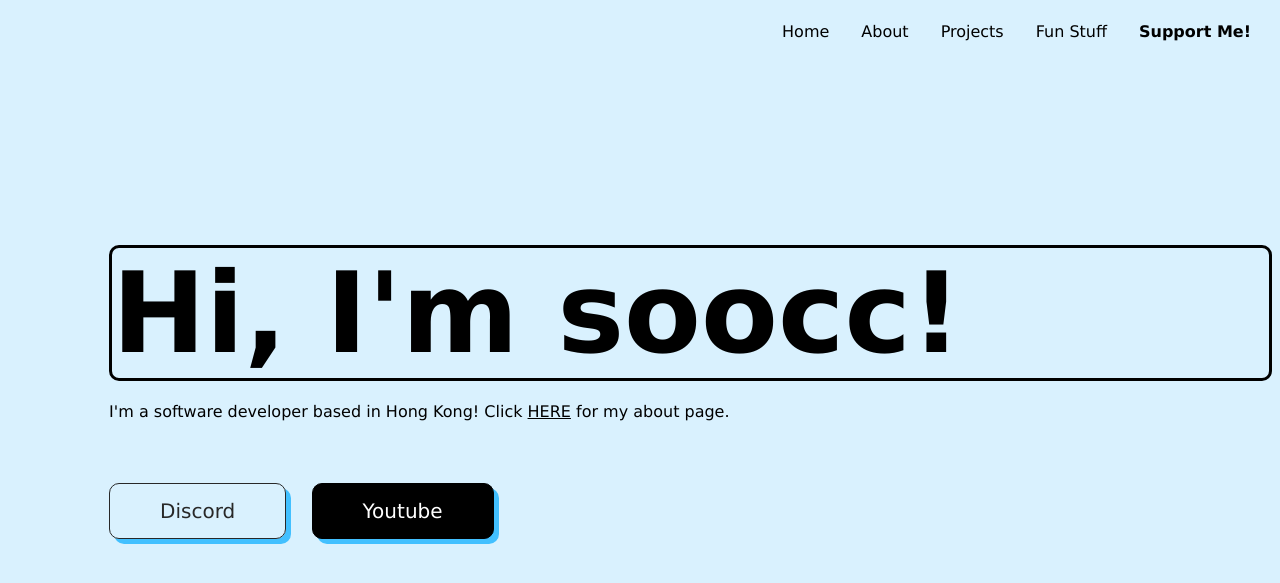
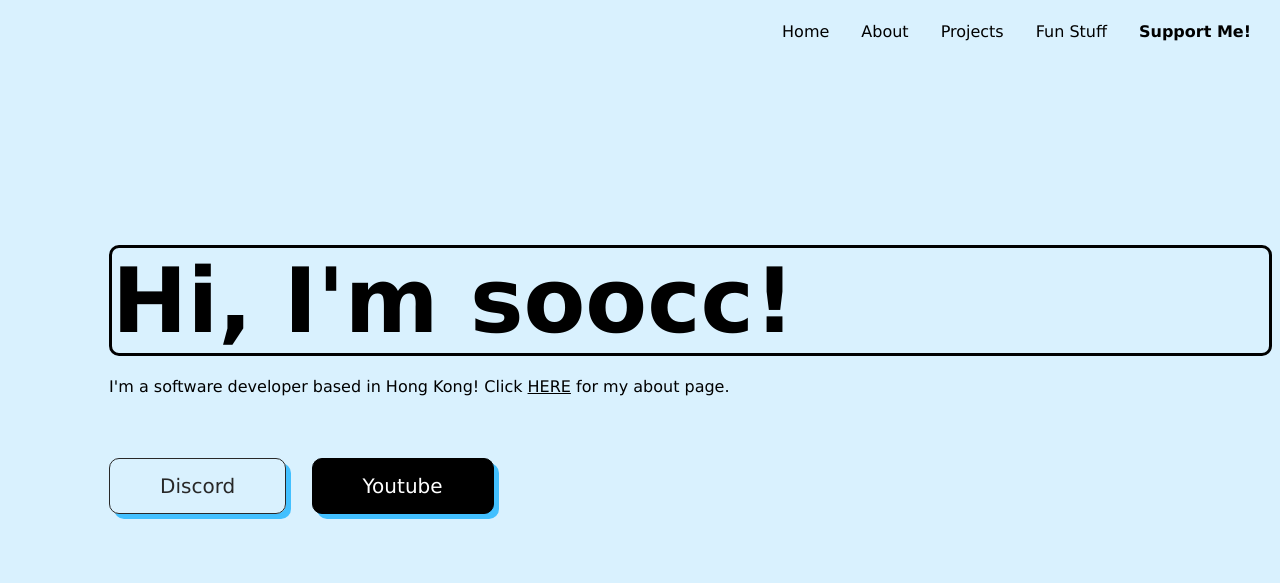
Before and after one commit to soocc/sooccsocks2, a Jekyll site: the page built from index.html, in a window 1280 px wide. Shown: the top 583 px of the page. Built offline with Jekyll 4.4.1, drawn with Linux system fonts in a browser that asks for light colours.

Commit message:
Update index.html

```diff
--- a/index.html
+++ b/index.html
@@ -10,7 +10,7 @@ layout: default
     <style>
       .welcome {
         font-weight: bold;
-        font-size: 700%;
+        font-size: 90px;
         margin-left: 8%;
         margin-top: 15%;
         margin-bottom: 0px;
```
